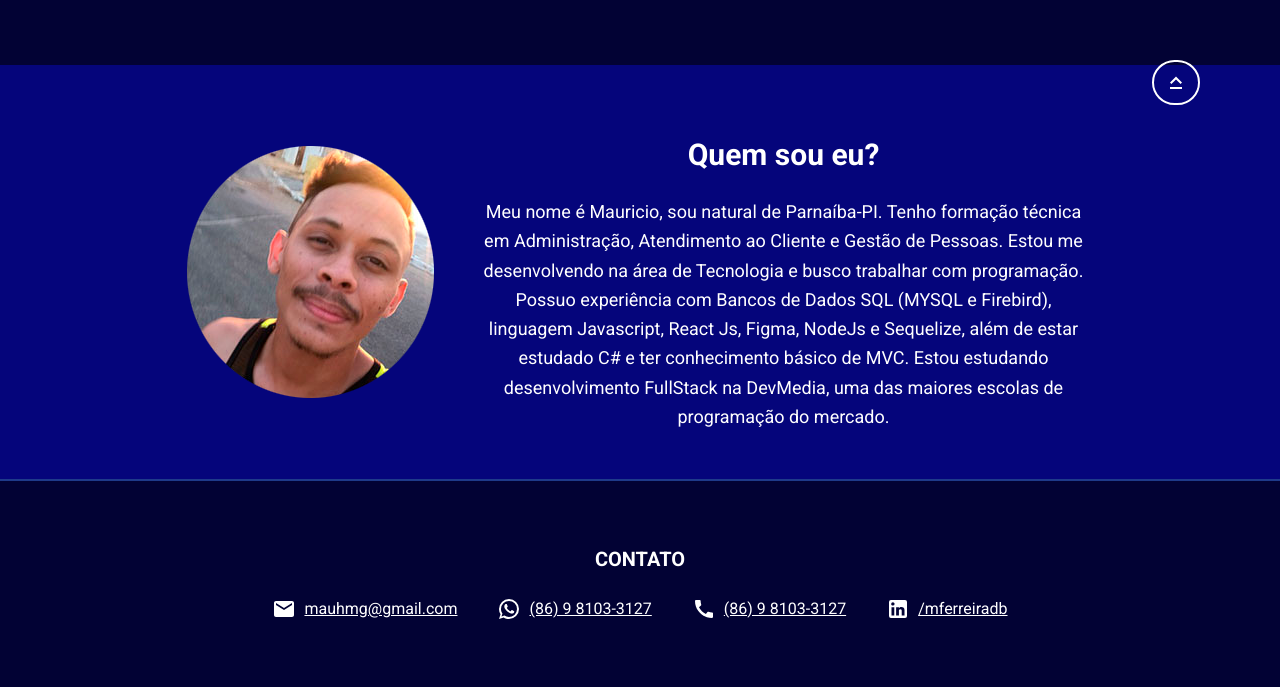
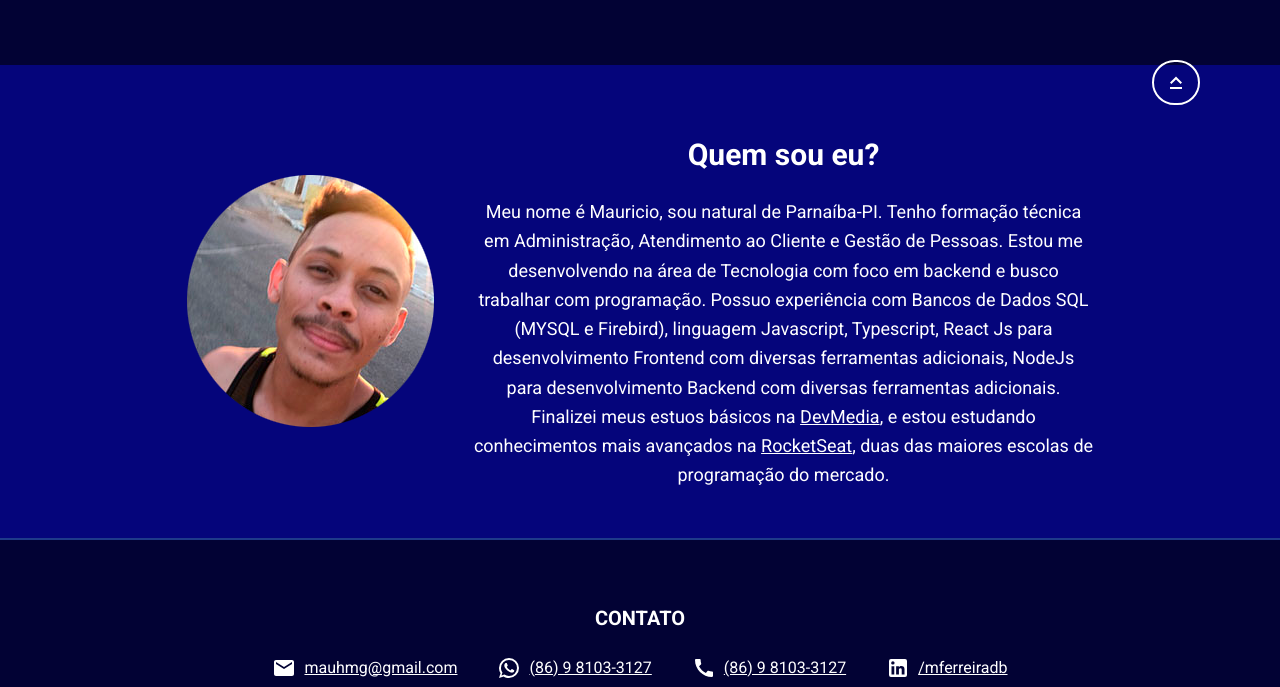
Before and after one commit to mferreiradb/portfolio, a React (Vite) app: page / in a window 1280 px wide. Shown: the part 655-1342 px from the top of the page. Built offline with nearby package versions, Linux system fonts and the light colour scheme.

Commit message:
Atualização da seção Sobre

```diff
--- a/src/Pages/Home/index.jsx
+++ b/src/Pages/Home/index.jsx
@@ -37,7 +37,7 @@ export const Home = () => {
 
 					<h2 className='text-3xl text-white font-semibold'>Quem sou eu?</h2>
 
-					<p className='text-white text-lg leading-relaxed'>Meu nome é Mauricio, sou natural de Parnaíba-PI. Tenho formação técnica em Administração, Atendimento ao Cliente e Gestão de Pessoas. Estou me desenvolvendo na área de Tecnologia e busco trabalhar com programação. Possuo experiência com Bancos de Dados SQL (MYSQL e Firebird), linguagem Javascript, React Js, Figma, NodeJs e Sequelize, além de estar estudado C# e ter conhecimento básico de MVC. Estou estudando desenvolvimento FullStack na DevMedia, uma das maiores escolas de programação do mercado.</p>
+					<p className='text-white text-lg leading-relaxed'>Meu nome é Mauricio, sou natural de Parnaíba-PI. Tenho formação técnica em Administração, Atendimento ao Cliente e Gestão de Pessoas. Estou me desenvolvendo na área de Tecnologia com foco em backend e busco trabalhar com programação. Possuo experiência com Bancos de Dados SQL (MYSQL e Firebird), linguagem Javascript, Typescript, React Js para desenvolvimento Frontend com diversas ferramentas adicionais, NodeJs para desenvolvimento Backend com diversas ferramentas adicionais. Finalizei meus estuos básicos na <a className='underline' target='_blank' href="http://devmedia.com/" rel="noreferrer">DevMedia</a>, e estou estudando conhecimentos mais avançados na <a className='underline' target='_blank' href="https://www.rocketseat.com.br/" rel="noreferrer">RocketSeat</a>, duas das maiores escolas de programação do mercado.</p>
 				</article>
 			</section>
 			<FloatButton />
```
